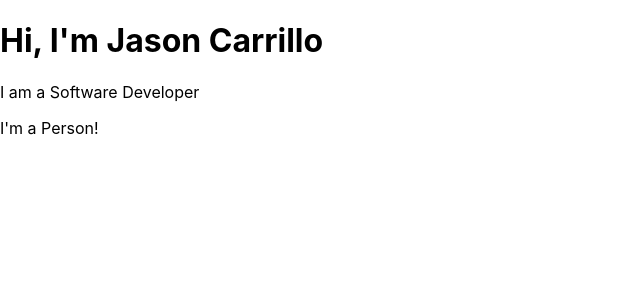
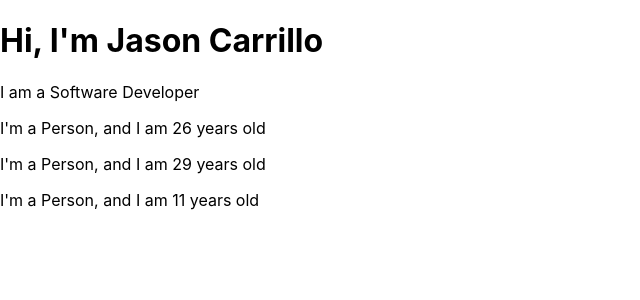
Before and after one commit to Jason-Carrillo/react-exercises, a React (Create React App) app: page / in a window 1280 px wide. Shown: the top 300 px of the page, without its empty margins (0-640 px from the left). Built offline with nearby package versions, Linux system fonts and the light colour scheme.

Commit message:
added random age generator to person function

```diff
--- a/src/App.js
+++ b/src/App.js
@@ -8,6 +8,8 @@
         <h1>Hi, I'm Jason Carrillo</h1>
         <p>I am a Software Developer</p>
         <Person />
+        <Person />
+        <Person />
     </div>
 
       // After nesting for a long time it becomes too much. Better to not use this way.
--- a/src/Person/Person.js
+++ b/src/Person/Person.js
@@ -1,7 +1,7 @@
 import React from 'react';
 
 const person = () => {
-    return <p>I'm a Person!</p>
+    return <p>I'm a Person, and I am {Math.floor(Math.random()*30)} years old</p>
 }
 
 export default person;
```
Also changed, not shown: 1 other file (tests, documents, lock files or other folders).
